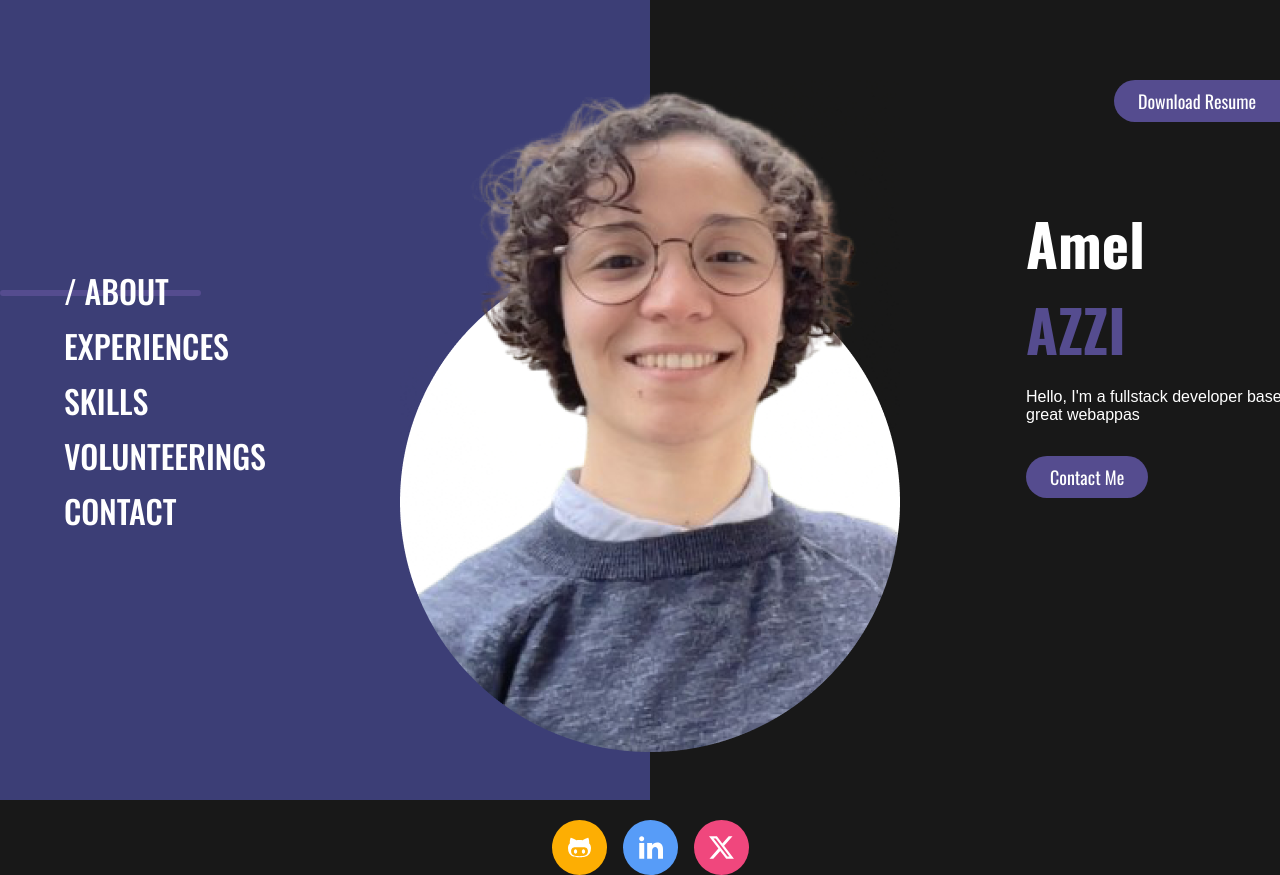
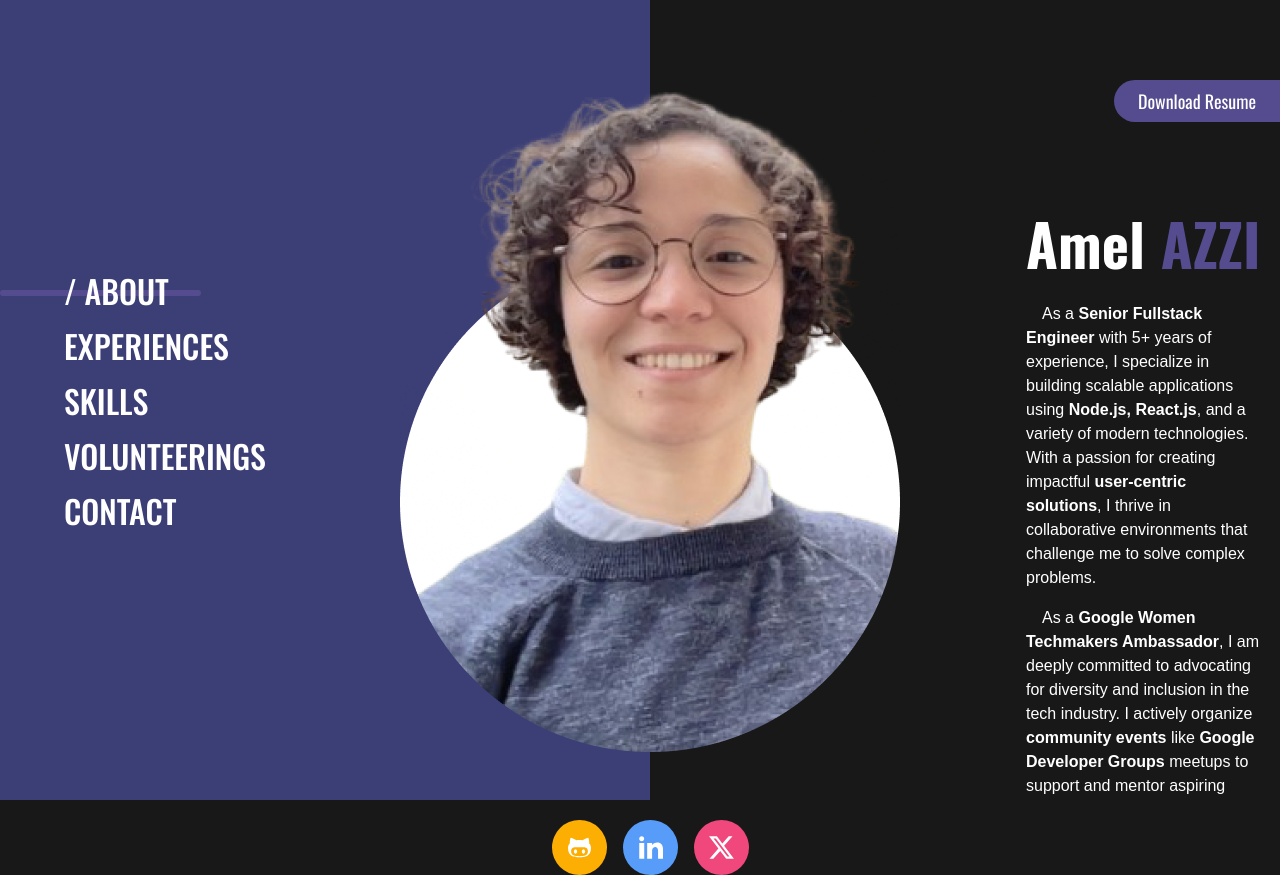
Before and after one commit to amelazzi/my-portfolio, a Next.js app: page / in a window 1280 px wide. Built offline with nearby package versions, Linux system fonts and the light colour scheme; a web font is replaced by a local one.

Commit message:
💄 About - Update description

```diff
--- a/src/app/components/about/about.css
+++ b/src/app/components/about/about.css
@@ -1,5 +1,4 @@
 .about {
-  width: 500px;
   margin-left: 312px;
   display: flex;
   flex-direction: column;
@@ -13,6 +12,23 @@
   }
 }
 
+.full-name {
+  display: flex;
+  flex-direction: row;
+  gap: 16px;
+}
+
 .full-name h1:nth-child(2) {
   color: var(--purple-color);
 }
+
+.summary {
+  width: 100%;
+  display: flex;
+  flex-direction: column;
+  gap: 16px;
+  p {
+    text-indent: 16px;
+    line-height: 1.5;
+  }
+}
--- a/src/app/components/about/about.tsx
+++ b/src/app/components/about/about.tsx
@@ -9,10 +9,21 @@ function About() {
         <h1>Amel</h1>
         <h1>AZZI</h1>
       </div>
-      <div>
+      <div className="summary">
         <p>
-          Hello, I'm a fullstack developer based in Paris, France. I can develop
-          great webappas
+          As a <b>Senior Fullstack Engineer</b> with 5+ years of experience, I
+          specialize in building scalable applications using{" "}
+          <b>Node.js, React.js</b>, and a variety of modern technologies. With a
+          passion for creating impactful <b>user-centric solutions</b>, I thrive
+          in collaborative environments that challenge me to solve complex
+          problems.
+        </p>
+        <p>
+          As a <b>Google Women Techmakers Ambassador</b>, I am deeply committed
+          to advocating for diversity and inclusion in the tech industry. I
+          actively organize <b>community events</b> like{" "}
+          <b>Google Developer Groups</b> meetups to support and mentor aspiring
+          engineers, fostering the growth of <b>diverse talent</b> in tech.
         </p>
       </div>
 
```
